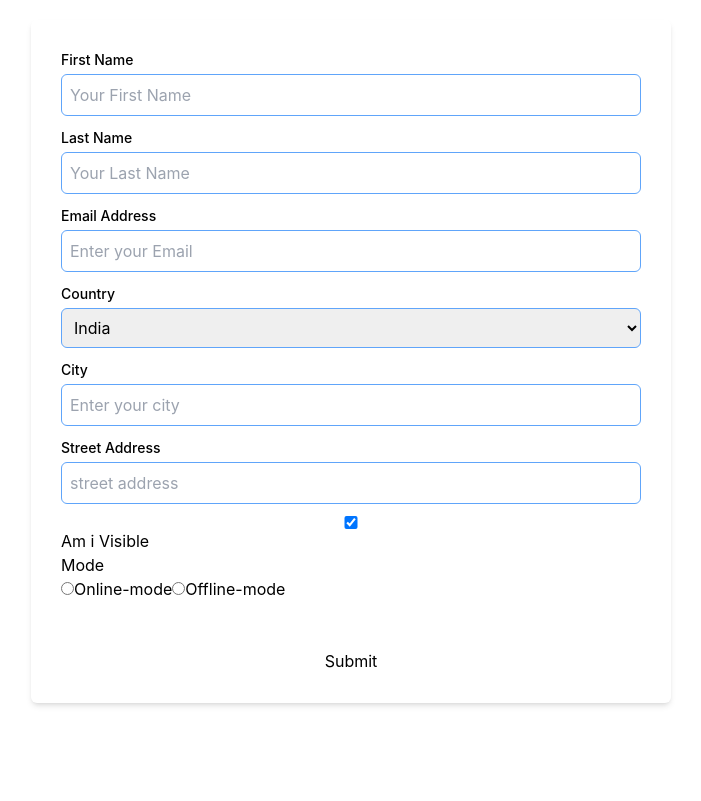
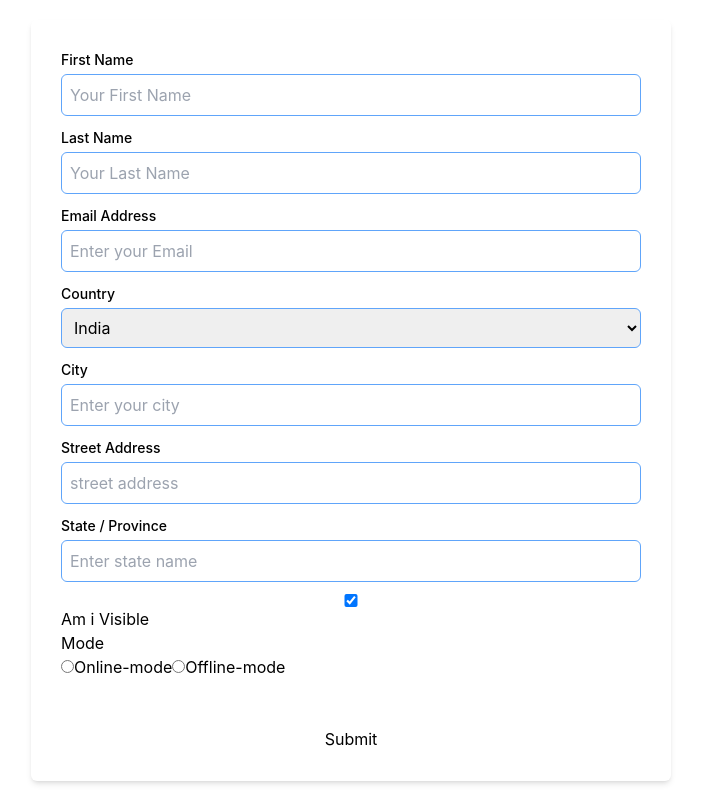
Before and after one commit to sudhanshumandloi/React-practice, a React (Create React App) app in the folder Forms/: page / in a window 1280 px wide. Shown: the whole page, without its empty margins (289-990 px from the left). Built offline with nearby package versions, Linux system fonts and the light colour scheme.

Commit message:
add state input in form

```diff
--- a/Forms/src/App.js
+++ b/Forms/src/App.js
@@ -111,6 +111,18 @@ function App() {
             className='w-full border border-blue-400 rounded-md p-2 mt-1 mb-3'
           />
 
+          <label htmlFor='state'
+            className='font-medium text-sm'>State / Province</label>
+          <input
+            type='text'
+            name='yourstate'
+            id='state'
+            placeholder={"Enter state name"}
+            onChange={changeHandler}
+            value={formData.street}
+            className='w-full border border-blue-400 rounded-md p-2 mt-1 mb-3'
+          />
+
       <input
         type='checkbox'
         onChange={changeHandler}
```
